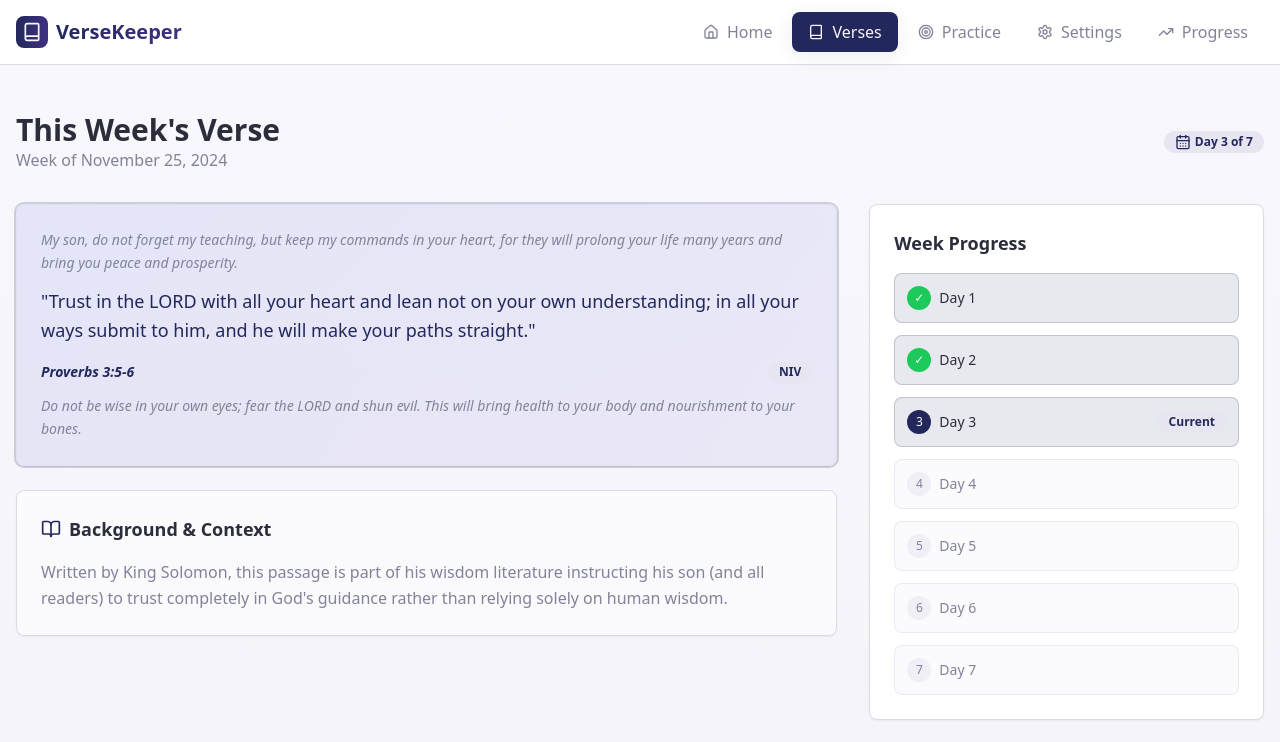
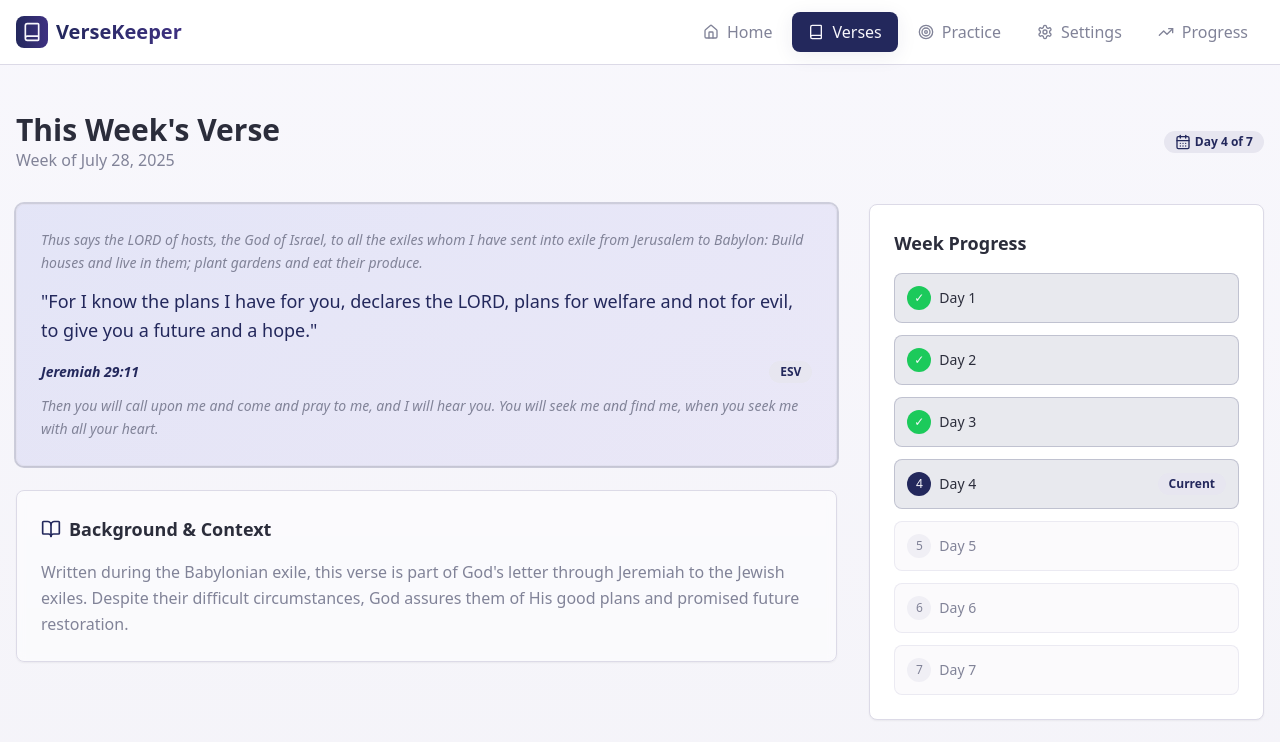
Before and after one commit to jsonderman-arcos/verse-builder, a React (Vite) app: page /verses in a window 1280 px wide. Shown: the top 742 px of the page. Built offline with nearby package versions, Linux system fonts and the light colour scheme.

Commit message:
Update verse to current date
Reset the application's date to today and display the corresponding verse for the current week.

```diff
--- a/src/pages/Practice.tsx
+++ b/src/pages/Practice.tsx
@@ -11,9 +11,9 @@ import { Badge } from "@/components/ui/badge";
 import { Target, BookOpen, Brain, Heart, RotateCcw } from "lucide-react";
 
 const currentVerse = {
-  verse: "Trust in the LORD with all your heart and lean not on your own understanding; in all your ways submit to him, and he will make your paths straight.",
-  reference: "Proverbs 3:5-6",
-  translation: "NIV"
+  verse: "For I know the plans I have for you, declares the LORD, plans for welfare and not for evil, to give you a future and a hope.",
+  reference: "Jeremiah 29:11",
+  translation: "ESV"
 };
 
 const exerciseTypes = [
@@ -131,7 +131,10 @@ const Practice = () => {
               </div>
               <div className="flex items-center space-x-4">
                 <Badge variant="secondary" className="flex items-center space-x-1">
-                  <span>Day 3 of 7</span>
+                  <span>Day {(() => {
+                    const today = new Date().getDay();
+                    return today === 0 ? 7 : today;
+                  })()} of 7</span>
                 </Badge>
                 <Button variant="outline" size="sm" onClick={resetProgress}>
                   <RotateCcw className="w-4 h-4 mr-1" />
--- a/src/pages/Verses.tsx
+++ b/src/pages/Verses.tsx
@@ -7,15 +7,37 @@ import { Badge } from "@/components/ui/badge";
 import { Card } from "@/components/ui/card";
 import { CalendarDays, BookOpen, Clock, PlayCircle, CheckCircle2, Target } from "lucide-react";
 
+// Get current date information
+const getCurrentWeekInfo = () => {
+  const today = new Date();
+  const dayOfWeek = today.getDay(); // 0 = Sunday, 1 = Monday, etc.
+  const currentDay = dayOfWeek === 0 ? 7 : dayOfWeek; // Convert Sunday to 7
+
+  // Get start of week (Monday)
+  const startOfWeek = new Date(today);
+  const daysToSubtract = dayOfWeek === 0 ? 6 : dayOfWeek - 1;
+  startOfWeek.setDate(today.getDate() - daysToSubtract);
+
+  const weekOf = startOfWeek.toLocaleDateString('en-US', {
+    month: 'long',
+    day: 'numeric',
+    year: 'numeric'
+  });
+
+  return { currentDay, weekOf };
+};
+
+const { currentDay, weekOf } = getCurrentWeekInfo();
+
 const currentVerse = {
-  verse: "Trust in the LORD with all your heart and lean not on your own understanding; in all your ways submit to him, and he will make your paths straight.",
-  reference: "Proverbs 3:5-6",
-  translation: "NIV",
-  contextBefore: "My son, do not forget my teaching, but keep my commands in your heart, for they will prolong your life many years and bring you peace and prosperity.",
-  contextAfter: "Do not be wise in your own eyes; fear the LORD and shun evil. This will bring health to your body and nourishment to your bones.",
-  background: "Written by King Solomon, this passage is part of his wisdom literature instructing his son (and all readers) to trust completely in God's guidance rather than relying solely on human wisdom.",
-  weekDay: 3,
-  weekOf: "November 25, 2024"
+  verse: "For I know the plans I have for you, declares the LORD, plans for welfare and not for evil, to give you a future and a hope.",
+  reference: "Jeremiah 29:11",
+  translation: "ESV",
+  contextBefore: "Thus says the LORD of hosts, the God of Israel, to all the exiles whom I have sent into exile from Jerusalem to Babylon: Build houses and live in them; plant gardens and eat their produce.",
+  contextAfter: "Then you will call upon me and come and pray to me, and I will hear you. You will seek me and find me, when you seek me with all your heart.",
+  background: "Written during the Babylonian exile, this verse is part of God's letter through Jeremiah to the Jewish exiles. Despite their difficult circumstances, God assures them of His good plans and promised future restoration.",
+  weekDay: currentDay,
+  weekOf: weekOf
 };
 
 const dailyExercises = {
```
